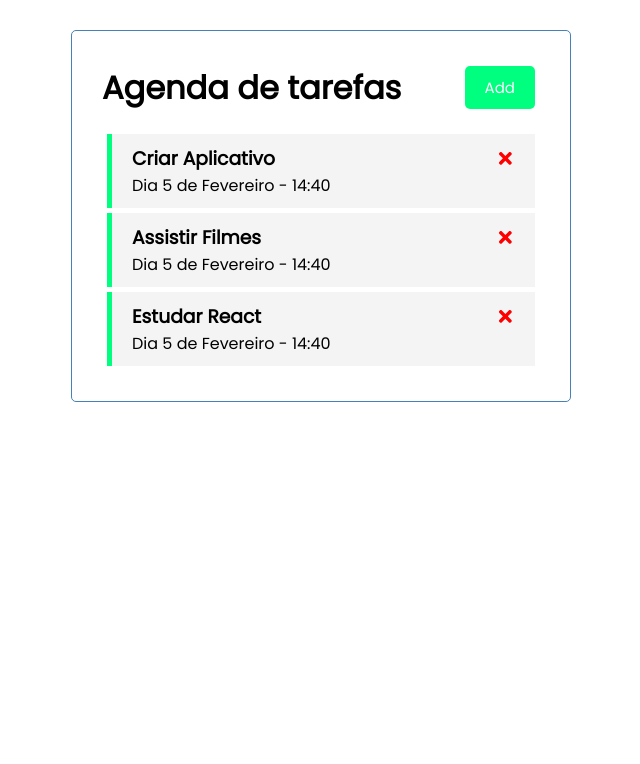
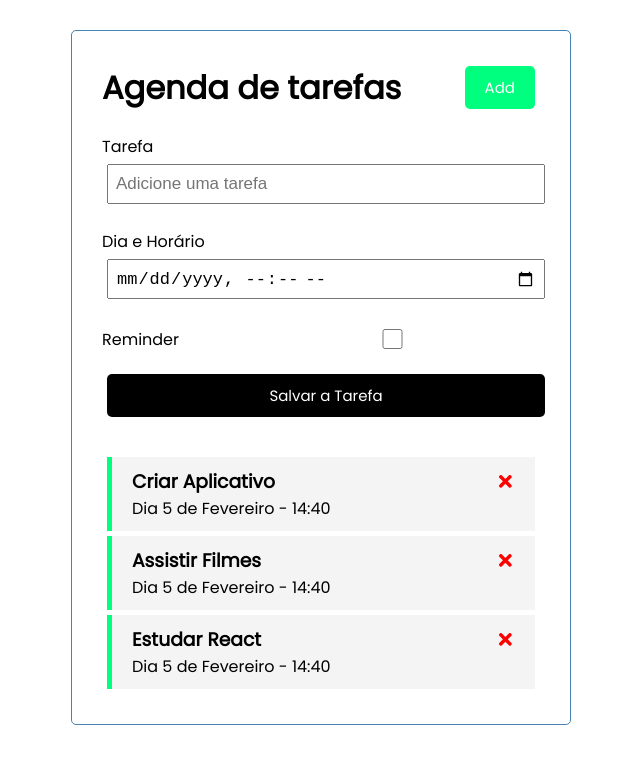
Before and after one commit to mdteixeira/to-do, a React (Create React App) app: page / in a window 1280 px wide. Both pictures are taken after a click on the button "Add". Shown: the top 764 px of the page, without its empty margins (319-959 px from the left). Built offline with nearby package versions, Linux system fonts and the light colour scheme.

Commit message:
To Do App

```diff
--- a/src/App.js
+++ b/src/App.js
@@ -1,8 +1,10 @@
 import Header from './Components/header';
 import Tasks from './Components/Tasks';
+import AddTask from './Components/AddTask';
 import { useState } from 'react';
 
 function App() {
+    const [showAddTask, setShowAddTask] = useState(false);
     const [tasks, setTasks] = useState([
         {
             id: 1,
@@ -24,6 +26,12 @@ function App() {
         },
     ]);
 
+    const addTask = (task) => {
+        const id = Math.floor(Math.random() * 100000) + 1;
+        const newTask = { id, ...task };
+        setTasks([...tasks, newTask]);
+    };
+
     const deletaTarefa = (id) => {
         setTasks(tasks.filter((task) => task.id !== id));
     };
@@ -38,7 +46,11 @@ function App() {
 
     return (
         <div className="container">
-            <Header title="tarefas" />
+            <Header
+                title="tarefas"
+                onAdd={() => setShowAddTask(!showAddTask)}
+            />
+            {showAddTask && <AddTask onAdd={addTask} />}
             {tasks.length > 0 ? (
                 <Tasks
                     tasks={tasks}
--- /dev/null
+++ b/src/Components/AddTask.jsx
@@ -0,0 +1,62 @@
+import { useState } from 'react';
+
+const AddTask = ({ onAdd }) => {
+    const [text, setText] = useState('');
+    const [day, setDay] = useState('');
+    const [reminder, setReminder] = useState(false);
+
+    const onSubmit = (e) => {
+        e.preventDefault();
+
+        if (!text) {
+            alert('Por favor, adicione uma tarefa!');
+            return;
+        }
+
+        onAdd({ text, day, reminder });
+
+        setText('');
+        setDay('');
+        setReminder(false);
+    };
+
+    return (
+        <form className="add-form" onSubmit={onSubmit}>
+            <div className="form-control">
+                <label>Tarefa</label>
+                <input
+                    type="text"
+                    placeholder="Adicione uma tarefa"
+                    value={text}
+                    onChange={(e) => setText(e.target.value)}
+                />
+            </div>
+            <div className="form-control">
+                <label>Dia e Horário</label>
+                <input
+                    type="datetime-local"
+                    placeholder="Adicione o dia e a hora"
+                    value={day}
+                    onChange={(e) => setDay(e.target.value)}
+                />
+            </div>
+
+            <div className="form-control form-control-check">
+                <label>Reminder</label>
+                <input
+                    type="checkbox"
+                    checked={reminder}
+                    value={reminder}
+                    onChange={(e) => setReminder(e.target.value)}
+                />
+            </div>
+            <input
+                type="submit"
+                value="Salvar a Tarefa"
+                className="btn btn-block"
+            />
+        </form>
+    );
+};
+
+export default AddTask;
--- a/src/Components/header.jsx
+++ b/src/Components/header.jsx
@@ -1,14 +1,11 @@
 import PropTypes from 'prop-types';
 import Button from './Button';
 
-const Header = ({ title }) => {
-    const onClick = () => {
-        alert('Clicou');
-    };
+const Header = ({ title, onAdd }) => {
     return (
         <header className="header">
             <h1>Agenda de {title}</h1>
-            <Button bgColor="springgreen" text="Add" onClick={onClick} />
+            <Button bgColor="springgreen" text="Add" onClick={onAdd} />
         </header>
     );
 };
```
